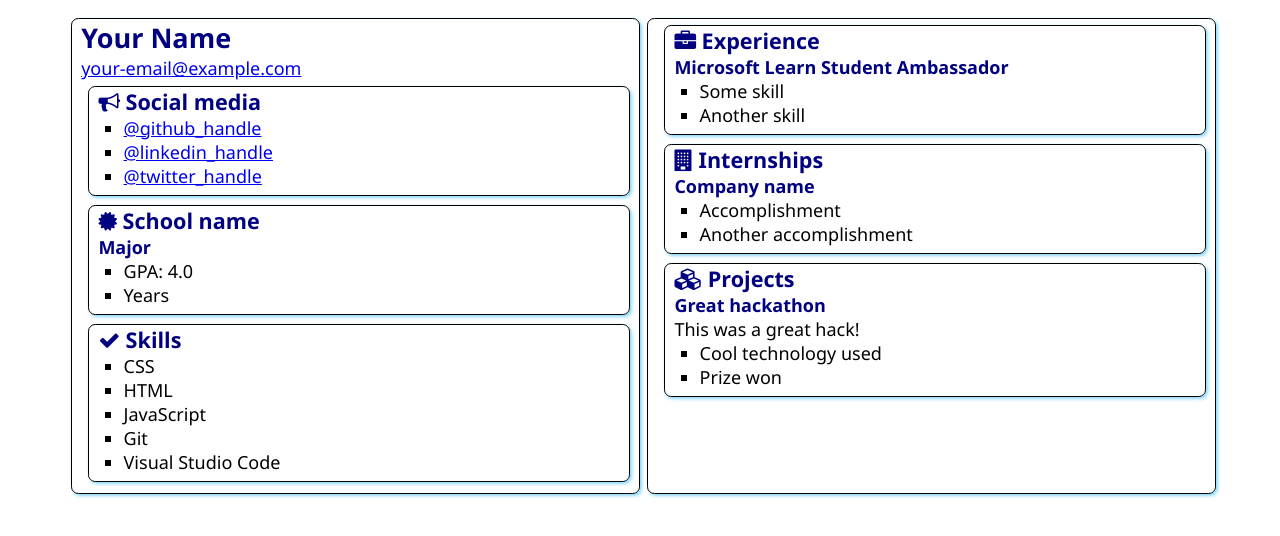
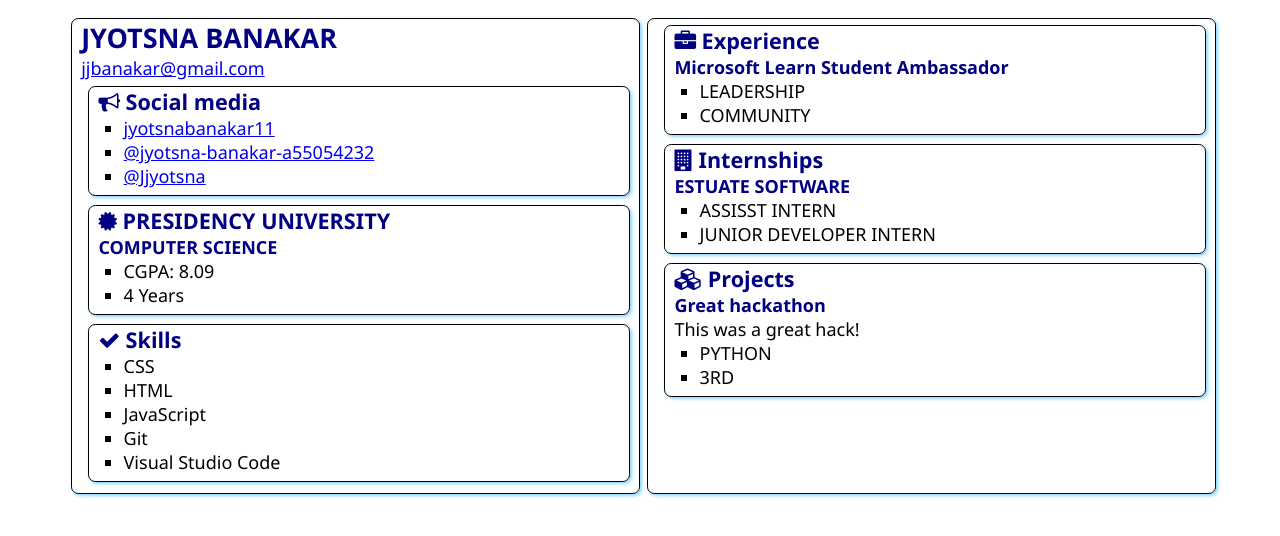
Before and after one commit to Jyotsnabanakar11/SATechnicalOnboarding, a plain HTML site: page src/index.html in a window 1280 px wide. Drawn offline with Linux system fonts and the light colour scheme.

Commit message:
Update index.html

```diff
--- a/src/index.html
+++ b/src/index.html
@@ -12,8 +12,8 @@
 <body>
     <main>
         <article class="box">
-            <h1>Your Name</h1>
-            <div><a href="mailto:your.email@example.com">your-email@example.com</a></div>
+            <h1>JYOTSNA BANAKAR</h1>
+            <div><a href="mailto:your.email@example.com">jjbanakar@gmail.com</a></div>
 
             <section class="box">
                 <h2>
@@ -21,9 +21,9 @@
                     Social media
                 </h2>
                 <ul>
-                    <li><a href="https://github.com/<handle>">@github_handle</a></li>
-                    <li><a href="https://linkedin.com/in/<handle>">@linkedin_handle</a></li>
-                    <li><a href="https://twitter.com/<handle>">@twitter_handle</a></li>
+                    <li><a href="https://github.com/<handle>">jyotsnabanakar11</a></li>
+                    <li><a href="https://linkedin.com/in/<handle>">@jyotsna-banakar-a55054232</a></li>
+                    <li><a href="https://twitter.com/<handle>">@Jjyotsna</a></li>
                 </ul>
             </section>
 
@@ -31,12 +31,12 @@
                 <div class="education">
                     <h2>
                         <i class="fa fa-certificate" aria-hidden="true"></i>
-                        School name
+                        PRESIDENCY UNIVERSITY
                     </h2>
-                    <h3>Major</h3>
+                    <h3>COMPUTER SCIENCE</h3>
                     <ul>
-                        <li>GPA: 4.0</li>
-                        <li>Years</li>
+                        <li>CGPA: 8.09</li>
+                        <li>4 Years</li>
                     </ul>
                 </div>
             </section>
@@ -63,8 +63,8 @@
                 </h2>
                 <h3>Microsoft Learn Student Ambassador</h3>
                 <ul>
-                    <li>Some skill</li>
-                    <li>Another skill</li>
+                    <li>LEADERSHIP</li>
+                    <li>COMMUNITY</li>
                 </ul>
             </section>
             <section class="box">
@@ -73,10 +73,10 @@
                     Internships
                 </h2>
 
-                <h3>Company name</h3>
+                <h3>ESTUATE SOFTWARE</h3>
                 <ul>
-                    <li>Accomplishment</li>
-                    <li>Another accomplishment</li>
+                    <li>ASSISST INTERN</li>
+                    <li>JUNIOR DEVELOPER INTERN</li>
                 </ul>
             </section>
             <section class="box">
@@ -88,8 +88,8 @@
                 <h3>Great hackathon</h3>
                 <div>This was a great hack!</div>
                 <ul>
-                    <li>Cool technology used</li>
-                    <li>Prize won</li>
+                    <li>PYTHON</li>
+                    <li>3RD</li>
                 </ul>
             </section>
         </article>
```
